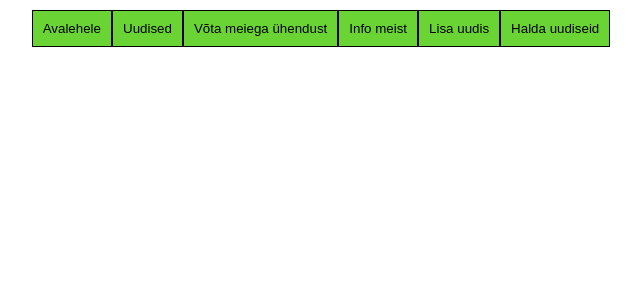
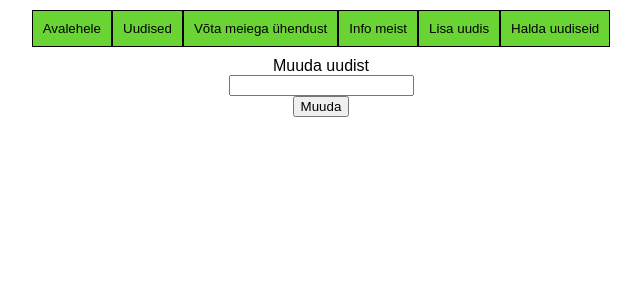
Before and after one commit to jaanus-pi/React-12-2023, a React (Create React App) app in the folder uudised/: page /muuda-uudis/1 in a window 1280 px wide. Shown: the top 300 px of the page, without its empty margins (319-960 px from the left). Built offline with nearby package versions, Linux system fonts and the light colour scheme.

Commit message:
yl31, muuda uudiseid

```diff
--- a/uudised/src/App.js
+++ b/uudised/src/App.js
@@ -9,6 +9,7 @@ import YksPostitus from './pages/YksPostitus';
 import LisaUudis from './pages/LisaUudis';
 import HaldaUudiseid from './pages/HaldaUudiseid';
 import YksUudis from './pages/YksUudis';
+import MuudaUudis from './pages/MuudaUudis';
 
 function App() {
   return (
@@ -42,6 +43,7 @@ function App() {
         <Route path='kasutaja-postitus/:userId' element={ <KasutajaPostitus /> } />
         <Route path='yks-postitus/:id' element={ <YksPostitus /> } />
         <Route path='yks-uudis/:index' element={ <YksUudis /> } />
+        <Route path='muuda-uudis/:index' element={ <MuudaUudis /> } />
       </Routes>
     </div>
   );
--- a/uudised/src/pages/HaldaUudiseid.js
+++ b/uudised/src/pages/HaldaUudiseid.js
@@ -1,4 +1,5 @@
 import React, { useState } from 'react'
+import { Link } from 'react-router-dom';
 
 const HaldaUudiseid = () => {
   const [uudised, muudaUudised] = useState(JSON.parse(localStorage.getItem("uudised")) || []);
@@ -14,6 +15,7 @@ const HaldaUudiseid = () => {
       <div>{uudised.map((uudis, index) =>
         <div key={index}>
           <div>{uudis}</div>
+          <Link to={"/muuda-uudis/" + index}><button>Muuda</button></Link>
           <button onClick={() => kustuta(index)}>x</button>
         </div>
       )}</div>
--- /dev/null
+++ b/uudised/src/pages/MuudaUudis.js
@@ -0,0 +1,24 @@
+import React, { useRef } from 'react'
+import { useParams } from 'react-router-dom'
+
+const MuudaUudis = () => {
+  const { index } = useParams();
+  const uudisedLS = JSON.parse(localStorage.getItem("uudised")) || [];
+  const leitudUudis = uudisedLS[index];
+  const muudaRef = useRef();
+
+  const muuda = () => {
+    uudisedLS[index] = muudaRef.current.value;
+    localStorage.setItem("uudised", JSON.stringify(uudisedLS));
+  }
+
+  return (
+    <div>
+      <label>Muuda uudist</label> <br />
+      <input type='text' defaultValue={leitudUudis} ref={muudaRef}/> <br />
+      <button onClick={muuda}>Muuda</button> <br />
+    </div>
+  )
+}
+
+export default MuudaUudis
```
